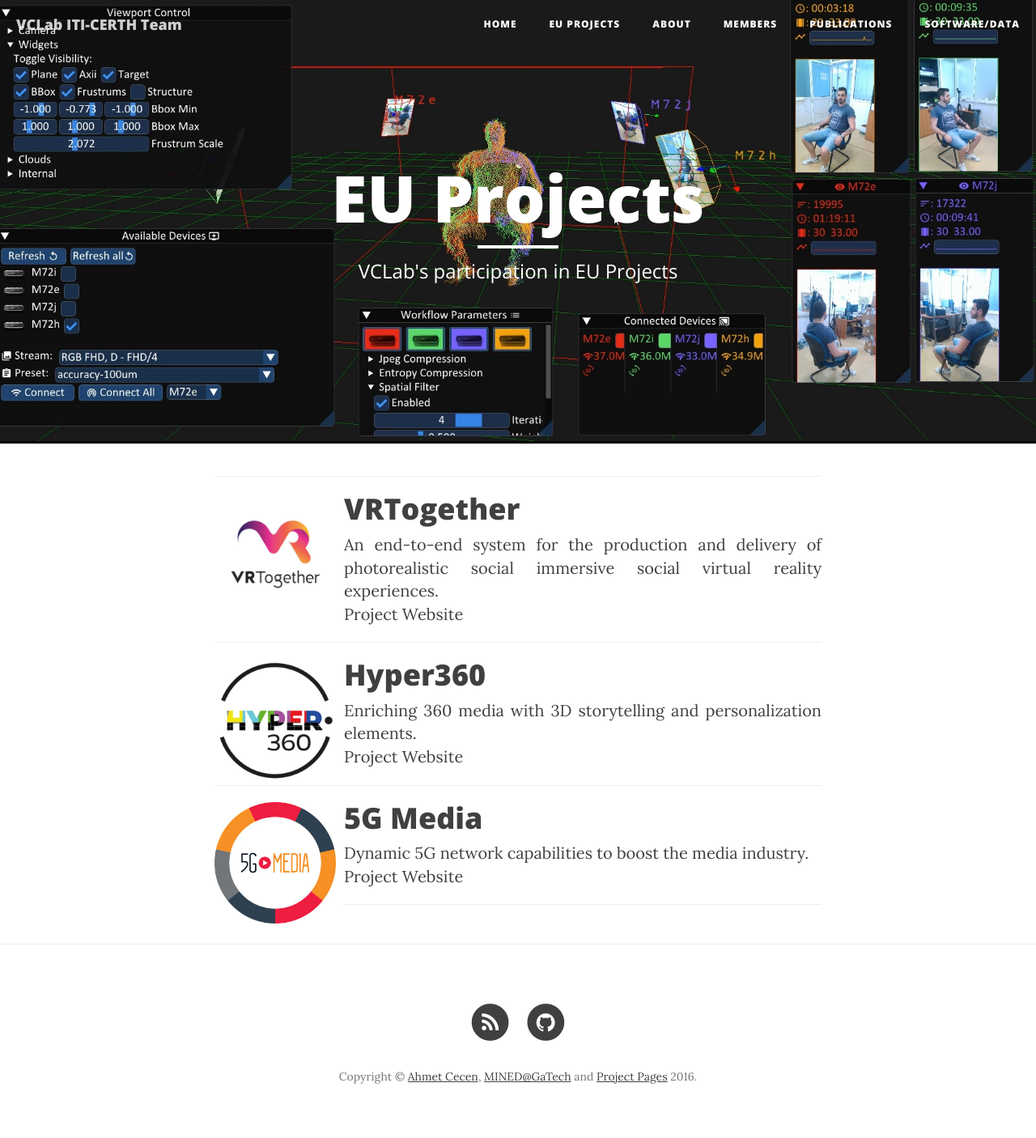
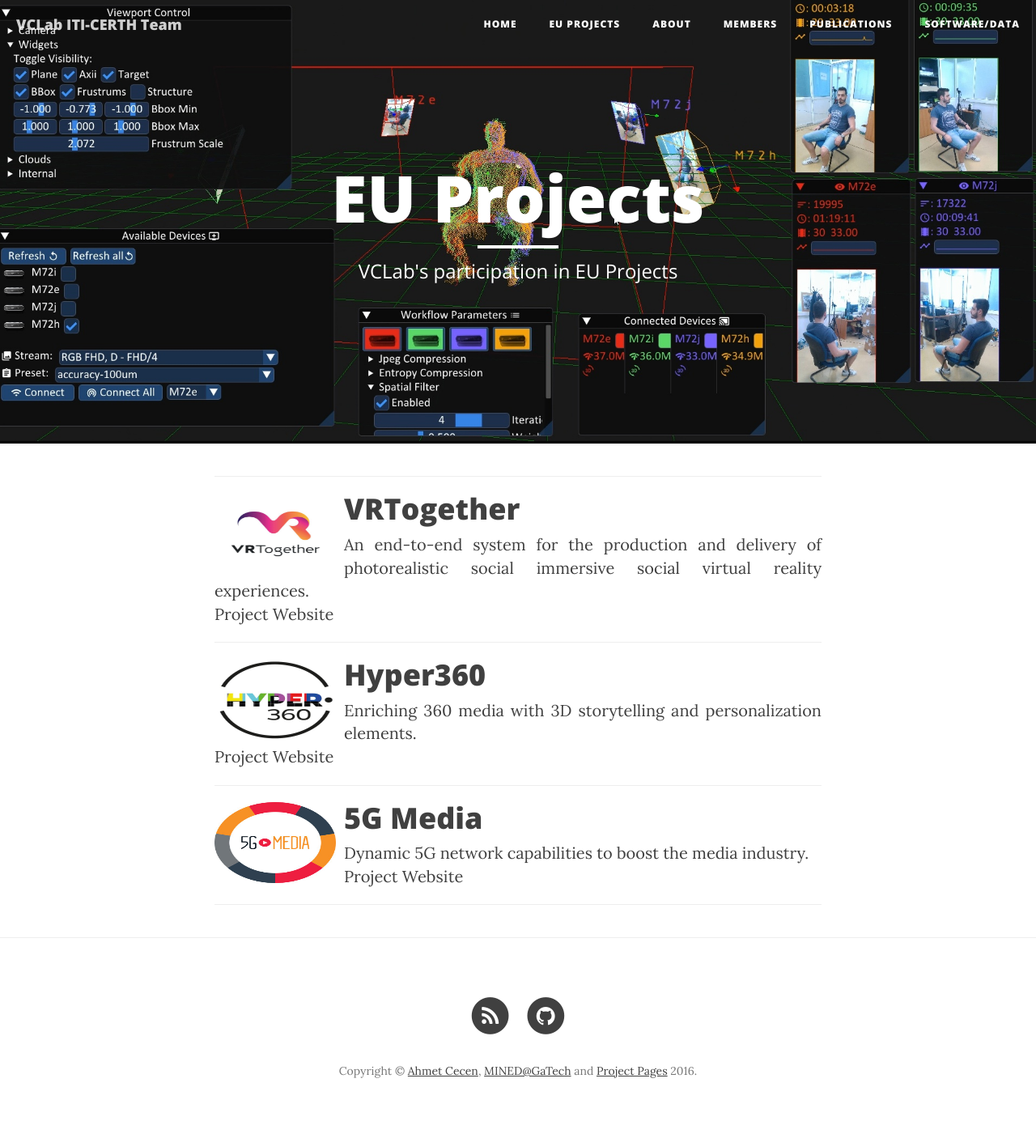
Before and after one commit to VCL3D/vcl3d.github.io, a Jekyll site: the page built from projects.html, in a window 1280 px wide. Shown: the whole page at 81% size. Built offline with Jekyll 4.4.1, drawn with Linux system fonts in a browser that asks for light colours; nearby versions of some CDN libraries.

Commit message:
Signed-off-by: ssaroglou <saroglou@iti.gr>

```diff
--- a/projects.html
+++ b/projects.html
@@ -9,7 +9,7 @@
 {% for project in site.data.projects %} {% if project.visible == true %}
 
 	{% if project.img %}
-	<img src="{{ project.img }}" style="margin-top:0px; margin-bottom:5px; margin-right:10px; float:left; height:150px; width:150px !important">
+	<img src="{{ project.img }}" style="margin-top:0px; margin-bottom:5px; margin-right:10px; float:left; height:100px; width:150px !important">
 	{% endif %}
 
 	<h1>{{ project.name }}</h1>
```
